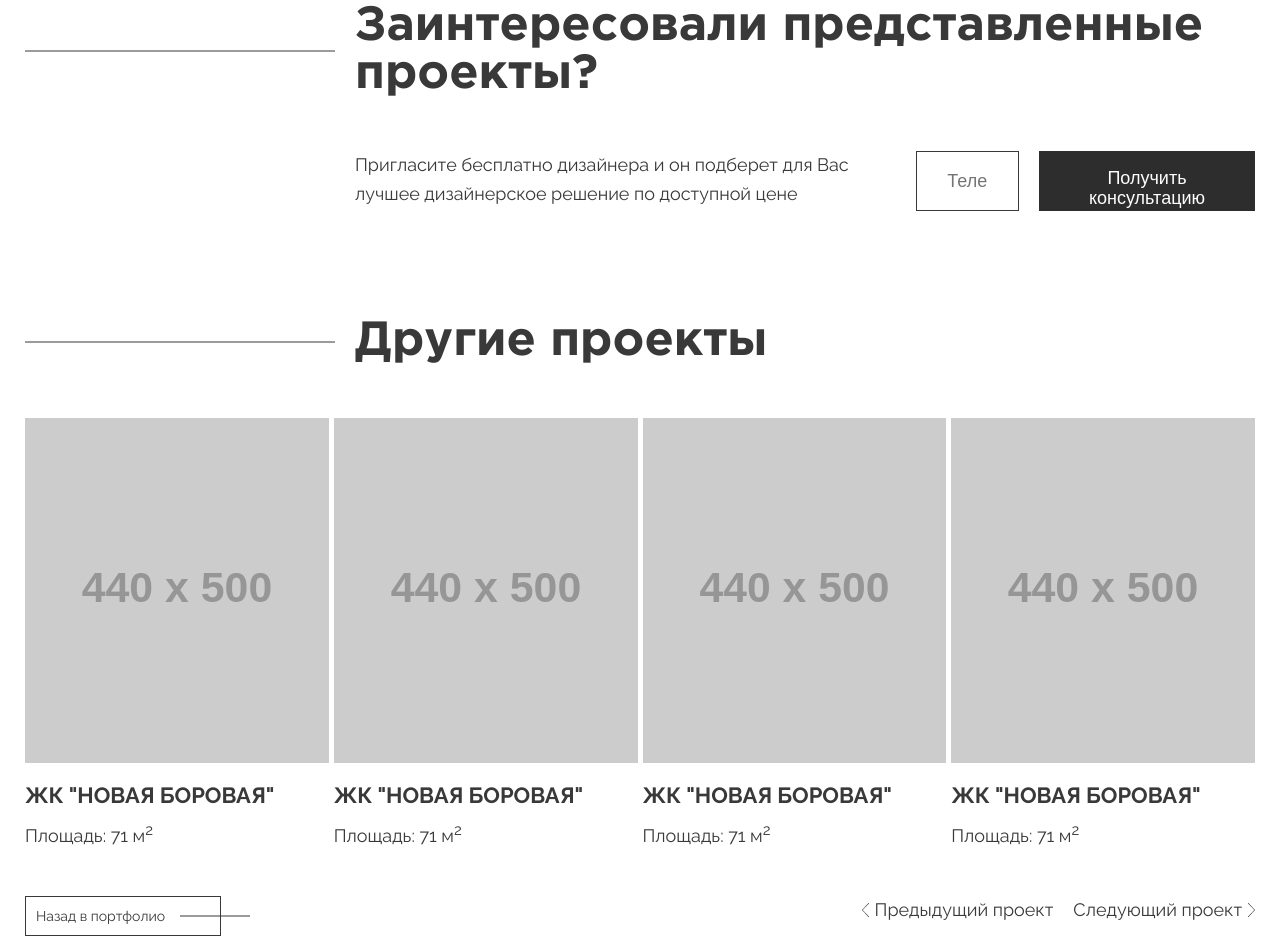
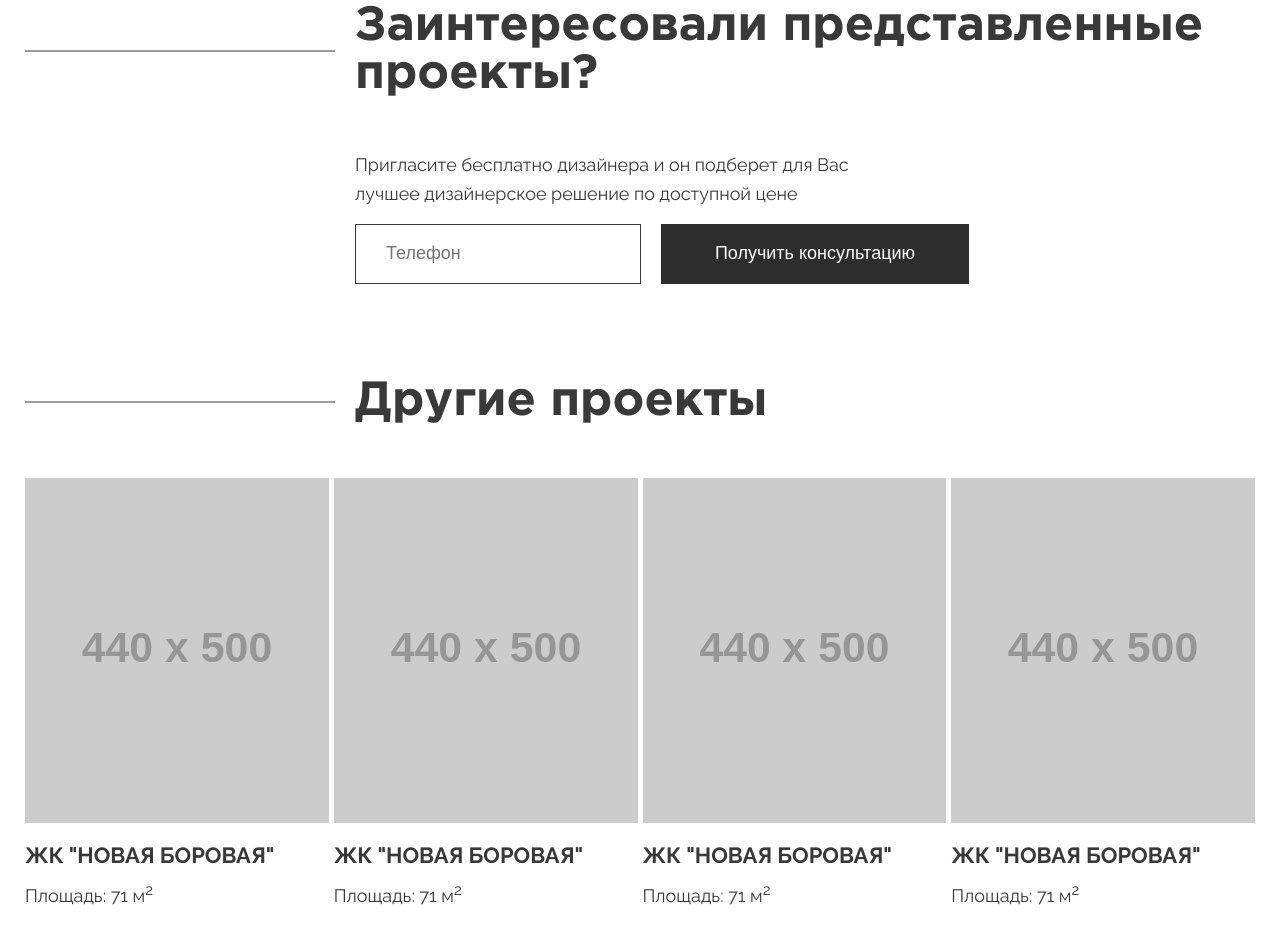
Before and after one commit to DevMinrat/kiwi, a website: page src/project.html in a window 1280 px wide. Shown: the part 7596-8544 px from the top of the page. Drawn offline with nearby package versions, Linux system fonts and the light colour scheme; files that its build step writes are made by us from their sources; placeholder pictures from the web are drawn by us.

Commit message:
adaptived consultation section

```diff
--- a/src/assets/scss/blocks/consultation.scss
+++ b/src/assets/scss/blocks/consultation.scss
@@ -1,5 +1,9 @@
 .consultation-title {
   max-width: 850px;
+
+  @include breakpoint($sm-bp) {
+    font-size: 2.2rem;
+  }
 }
 
 .consultation__text {
@@ -7,16 +11,25 @@
   max-width: 505px;
 
   margin-right: 65px;
+
+  @include breakpoint($sm-bp) {
+    margin-right: 0;
+  }
 }
 
 .consultation__inner {
   display: flex;
+  flex-wrap: wrap;
 
   margin-bottom: 30px;
 }
 
 .consultation__form {
   display: flex;
+
+  @include breakpoint(650px) {
+    flex-wrap: wrap;
+  }
 }
 
 .consultation__form-tel {
@@ -32,6 +45,11 @@
 
   padding: 20px 30px 20px;
   margin-right: 20px;
+
+  @include breakpoint(650px) {
+    margin-bottom: 20px;
+    margin-right: 0;
+  }
 
   &:hover {
     box-shadow: 0px 0px 2px 0px #616161;
```
Also changed, not shown: dist/assets/css/style.css, dist/assets/css/style.min.css.
